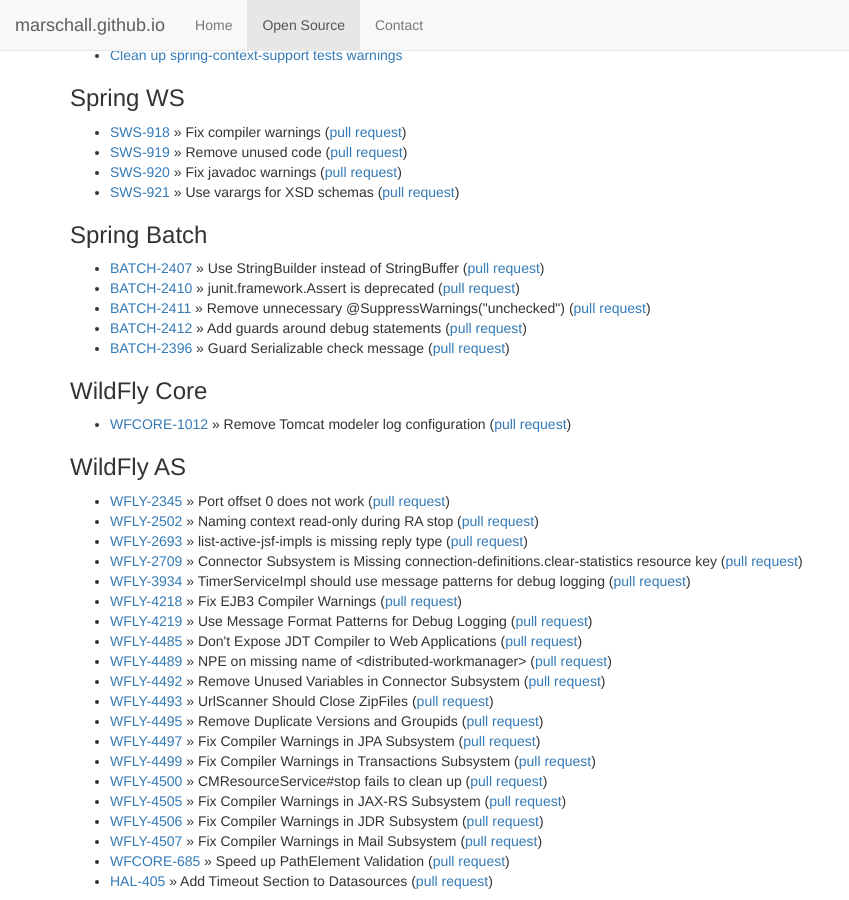
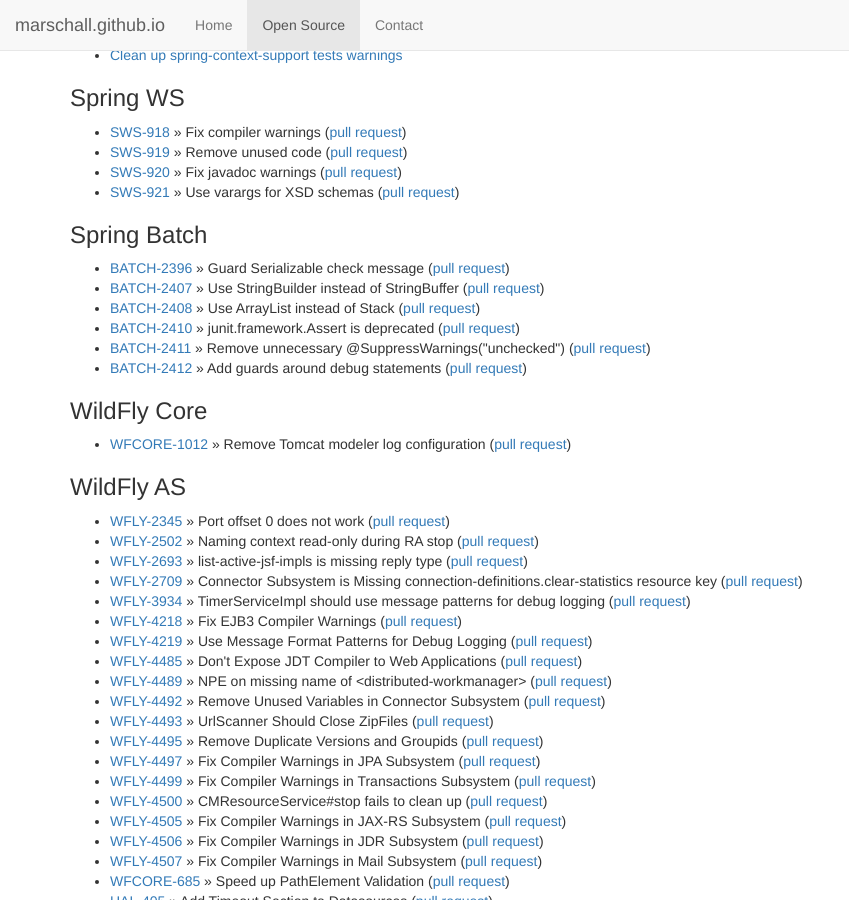
Before and after one commit to marschall/marschall.github.com, a Jekyll site: the page built from open-source.html, in a window 1280 px wide and 900 px high, scrolled down 1511 px. Shown: the whole window, without its empty margins (0-849 px from the left). Built offline with Jekyll 4.4.1, drawn with Linux system fonts in a browser that asks for light colours.

Commit message:
add BATCH-2408

```diff
--- a/open-source.html
+++ b/open-source.html
@@ -113,11 +113,12 @@
 </ul>
 <h3>Spring Batch</h3>
 <ul>
+  <li><a href="https://jira.spring.io/browse/BATCH-2396">BATCH-2396</a> &raquo; Guard Serializable check message (<a href="https://github.com/spring-projects/spring-batch/pull/439">pull request</a>)</li>
   <li><a href="https://jira.spring.io/browse/BATCH-2407">BATCH-2407</a> &raquo; Use StringBuilder instead of StringBuffer (<a href="https://github.com/spring-projects/spring-batch/pull/378">pull request</a>)</li>
+  <li><a href="https://jira.spring.io/browse/BATCH-2408">BATCH-2408</a> &raquo; Use ArrayList instead of Stack (<a href="https://github.com/spring-projects/spring-batch/pull/379">pull request</a>)</li>
   <li><a href="https://jira.spring.io/browse/BATCH-2410">BATCH-2410</a> &raquo; junit.framework.Assert is deprecated (<a href="https://github.com/spring-projects/spring-batch/pull/381">pull request</a>)</li>
   <li><a href="https://jira.spring.io/browse/BATCH-2411">BATCH-2411</a> &raquo; Remove unnecessary @SuppressWarnings("unchecked") (<a href="https://github.com/spring-projects/spring-batch/pull/382">pull request</a>)</li>
   <li><a href="https://jira.spring.io/browse/BATCH-2412">BATCH-2412</a> &raquo; Add guards around debug statements (<a href="https://github.com/spring-projects/spring-batch/pull/383">pull request</a>)</li>
-  <li><a href="https://jira.spring.io/browse/BATCH-2396">BATCH-2396</a> &raquo; Guard Serializable check message (<a href="https://github.com/spring-projects/spring-batch/pull/439">pull request</a>)</li>
 </ul>
 <h3>WildFly Core</h3>
 <ul>
@@ -467,7 +468,6 @@
 
 
 https://github.com/spring-projects/spring-batch/pull/377
-https://github.com/spring-projects/spring-batch/pull/379
 https://github.com/spring-projects/spring-batch/pull/380
 https://github.com/spring-projects/spring-batch/pull/384
 https://github.com/spring-projects/spring-batch/pull/386
@@ -497,4 +497,10 @@
 
 https://issues.jboss.org/browse/LOGMGR-153
 
+https://issues.apache.org/jira/browse/MJAVADOC-485
+https://github.com/apache/maven-plugins/pull/119
+
+https://issues.apache.org/jira/browse/MJAVADOC-486
+https://github.com/apache/maven-plugins/pull/120
+
 -->
```
